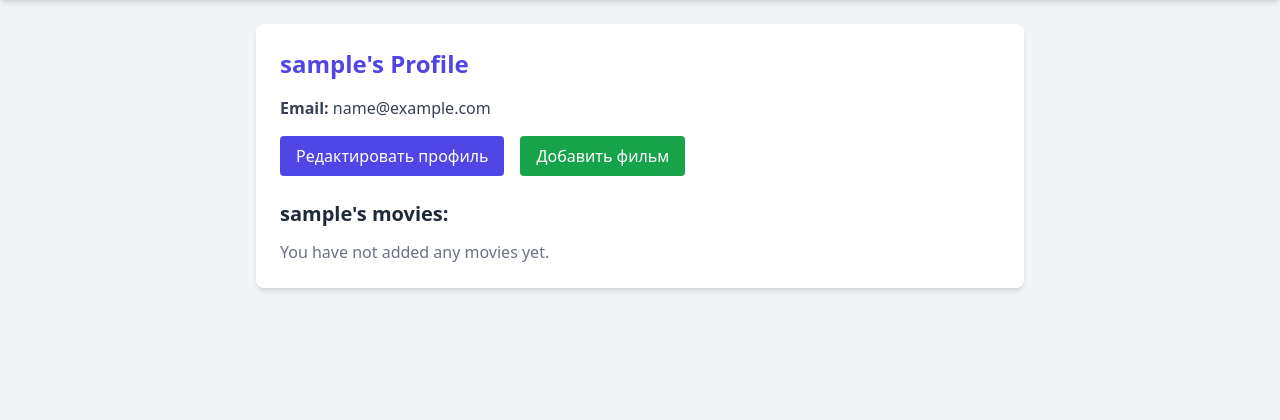
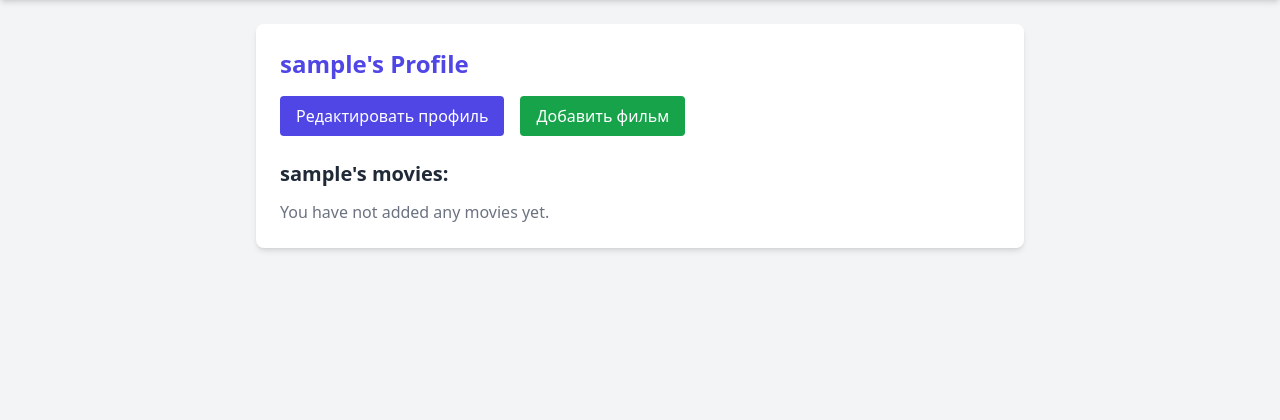
Before and after one commit to urmatru/movietracker, a Django app: page /users/profile/ in a window 1280 px wide. Shown: the part 52-472 px from the top of the page. Run offline with Django 5.2, Linux system fonts and the light colour scheme; the visitor is signed in with stand-in values (Sample User, id 1); data that the repository does not hold is empty; some libraries are stand-ins or nearby versions.

Commit message:
First Deploy

```diff
--- a/templates/profiles/profile.html
+++ b/templates/profiles/profile.html
@@ -3,8 +3,6 @@
 {% block content %}
 <div class="max-w-3xl mx-auto bg-white p-6 rounded-lg shadow-md">
     <h2 class="text-2xl font-bold text-indigo-600 mb-4">{{ user.username }}'s Profile</h2>
-
-    <p class="text-gray-700 mb-4"><strong>Email:</strong> {{ user.email }}</p>
 
     <div class="flex space-x-4 mb-6">
         <a href="{% url 'users:edit_profile' %}" class="bg-indigo-600 text-white px-4 py-2 rounded hover:bg-indigo-700 transition">Редактировать профиль</a>
```
